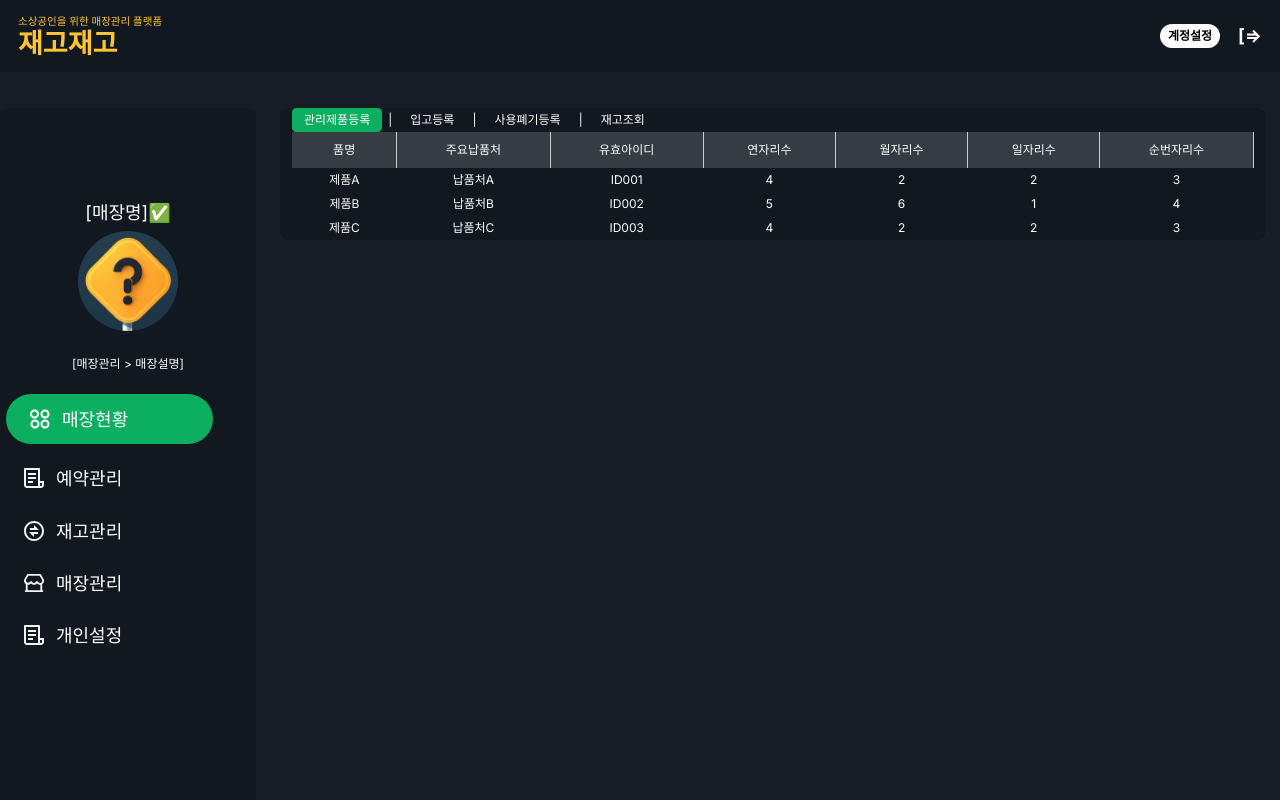
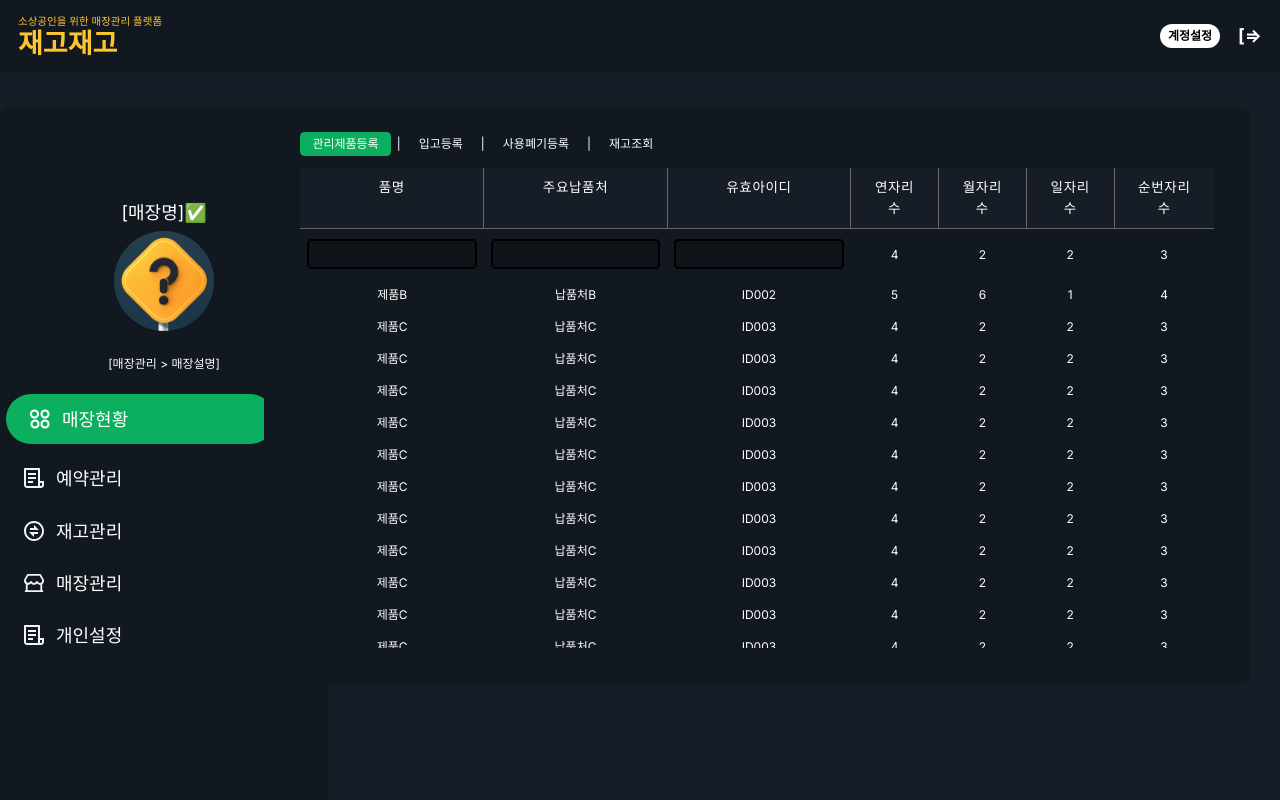
Before and after one commit to jaego-jaego/jaego-jaego-frontend, a Next.js app: page /management/stock in a window 1280 px wide. Shown: the top 800 px of the page. Built offline with nearby package versions, Linux system fonts and the light colour scheme.

Commit message:
[layout] 재고관리 테이블 레이아웃 개발중

```diff
--- a/app/layout.tsx
+++ b/app/layout.tsx
@@ -17,7 +17,7 @@ export default function RootLayout({
   children: React.ReactNode;
 }) {
   return (
-    <html lang="en" className="">
+    <html lang="en" className="bg-[#161D26]">
       <Providers>
         <body className={inter.className}>
           <Header />
--- a/app/management/layout.tsx
+++ b/app/management/layout.tsx
@@ -7,11 +7,11 @@ export default function ManagementLayout({
   children: React.ReactNode;
 }) {
   return (
-    <section className="flex bg-[#161D26]">
-      <div className="w-[20%] h-screen min-w-[250px]">
+    <section className="relative">
+      <div className="absolute top-36 min-w-[250px] ">
         <SideMenu />
       </div>
-      <div className="w-[77%] h-[100%] bg-[#12181F] border-box mt-[9rem] ml-[2rem] rounded-xl">
+      <div className="absolute top-36 right-10 w-[77%] bg-[#12181F] border-box p-8 rounded-xl">
         {children}
       </div>
     </section>
--- a/app/management/stock/page.tsx
+++ b/app/management/stock/page.tsx
@@ -3,8 +3,9 @@ import Table from "@/src/components/MoleCules/Table/Table";
 
 export default function stock() {
   return (
-    <div className="px-4">
+    <div className="w-full px-4">
       <TabMenu />
+      <div></div>
       <Table />
     </div>
   );
--- a/app/page.tsx
+++ b/app/page.tsx
@@ -5,7 +5,7 @@ import InventoryManagement from "@/src/components/MoleCules/InventoryManagement/
 
 export default function Home() {
   return (
-    <main className="w-full h-screen flex  box-border p-4 pt-[9vh] bg-[#161D26]">
+    <main className="w-full h-screen flex box-border p-4 bg-[#161D26]">
       <div className="w-[75%] ml-[5%] bg-slate-200 ">
         <div className="flex">
           <div className="w-1/2">{/* <InventoryManagement /> */}</div>
--- a/src/components/Atoms/Table/TableColumn.tsx
+++ b/src/components/Atoms/Table/TableColumn.tsx
@@ -5,5 +5,5 @@ import React from "react";
 // }
 
 export default function TableColumn<T>({ data }: any) {
-  return <td className="border px-4 py-2 text-center">{data}</td>;
+  return <td className=" px-2 py-[10px] text-center text-white">{data}</td>;
 }
--- a/src/components/MoleCules/Menu/SideMenu.tsx
+++ b/src/components/MoleCules/Menu/SideMenu.tsx
@@ -6,7 +6,7 @@ import Skeleton from "@/src/utils/Skeleton";
 export default function SideMenu() {
   return (
     <div>
-      <div className="w-inherit h-[100%] bg-[#12181F] border-box mt-[9rem] pt-[8rem] pb-60 rounded-xl">
+      <div className="w-inherit h-lvh bg-[#12181F] border-box pt-[8rem] pb-60 rounded-xl">
         <div>
           <p className="text-center text-color-white text-md mb-3">
             [매장명]✅
--- a/src/components/MoleCules/Table/Table.tsx
+++ b/src/components/MoleCules/Table/Table.tsx
@@ -6,9 +6,24 @@ export default function Table<T>() {
     {
       id: "1",
       data: {
-        name: "제품A",
-        shop: "납품처A",
-        itemId: "ID001",
+        name: (
+          <input
+            type="text"
+            className="text-white w-[99%] h-[30px] bg-[#00000030] border-2 border-solid border-black rounded-md"
+          />
+        ),
+        shop: (
+          <input
+            type="text"
+            className="text-white w-[99%] h-[30px] bg-[#00000030] border-2 border-solid border-black rounded-md"
+          />
+        ),
+        itemId: (
+          <input
+            type="text"
+            className="text-white w-[99%] h-[30px] bg-[#00000030] border-2 border-solid border-black rounded-md"
+          />
+        ),
         year: 4,
         month: 2,
         day: 2,
@@ -39,6 +54,199 @@ export default function Table<T>() {
         number: 3,
       },
     },
+    {
+      id: "3",
+      data: {
+        name: "제품C",
+        shop: "납품처C",
+        itemId: "ID003",
+        year: 4,
+        month: 2,
+        day: 2,
+        number: 3,
+      },
+    },
+    {
+      id: "3",
+      data: {
+        name: "제품C",
+        shop: "납품처C",
+        itemId: "ID003",
+        year: 4,
+        month: 2,
+        day: 2,
+        number: 3,
+      },
+    },
+    {
+      id: "3",
+      data: {
+        name: "제품C",
+        shop: "납품처C",
+        itemId: "ID003",
+        year: 4,
+        month: 2,
+        day: 2,
+        number: 3,
+      },
+    },
+    {
+      id: "3",
+      data: {
+        name: "제품C",
+        shop: "납품처C",
+        itemId: "ID003",
+        year: 4,
+        month: 2,
+        day: 2,
+        number: 3,
+      },
+    },
+    {
+      id: "3",
+      data: {
+        name: "제품C",
+        shop: "납품처C",
+        itemId: "ID003",
+        year: 4,
+        month: 2,
+        day: 2,
+        number: 3,
+      },
+    },
+    {
+      id: "3",
+      data: {
+        name: "제품C",
+        shop: "납품처C",
+        itemId: "ID003",
+        year: 4,
+        month: 2,
+        day: 2,
+        number: 3,
+      },
+    },
+    {
+      id: "3",
+      data: {
+        name: "제품C",
+        shop: "납품처C",
+        itemId: "ID003",
+        year: 4,
+        month: 2,
+        day: 2,
+        number: 3,
+      },
+    },
+    {
+      id: "3",
+      data: {
+        name: "제품C",
+        shop: "납품처C",
+        itemId: "ID003",
+        year: 4,
+        month: 2,
+        day: 2,
+        number: 3,
+      },
+    },
+    {
+      id: "3",
+      data: {
+        name: "제품C",
+        shop: "납품처C",
+        itemId: "ID003",
+        year: 4,
+        month: 2,
+        day: 2,
+        number: 3,
+      },
+    },
+    {
+      id: "3",
+      data: {
+        name: "제품C",
+        shop: "납품처C",
+        itemId: "ID003",
+        year: 4,
+        month: 2,
+        day: 2,
+        number: 3,
+      },
+    },
+    {
+      id: "3",
+      data: {
+        name: "제품C",
+        shop: "납품처C",
+        itemId: "ID003",
+        year: 4,
+        month: 2,
+        day: 2,
+        number: 3,
+      },
+    },
+    {
+      id: "3",
+      data: {
+        name: "제품f",
+        shop: "납품처f",
+        itemId: "ID003",
+        year: 4,
+        month: 2,
+        day: 2,
+        number: 3,
+      },
+    },
+    {
+      id: "3",
+      data: {
+        name: "제품f",
+        shop: "납품처f",
+        itemId: "ID003",
+        year: 4,
+        month: 2,
+        day: 2,
+        number: 3,
+      },
+    },
+    {
+      id: "3",
+      data: {
+        name: "제품f",
+        shop: "납품처f",
+        itemId: "ID003",
+        year: 4,
+        month: 2,
+        day: 2,
+        number: 3,
+      },
+    },
+    {
+      id: "3",
+      data: {
+        name: "제품f",
+        shop: "납품처f",
+        itemId: "ID003",
+        year: 4,
+        month: 2,
+        day: 2,
+        number: 3,
+      },
+    },
+    {
+      id: "3",
+      data: {
+        name: "제품ll",
+        shop: "납품처f",
+        itemId: "ID003",
+        year: 4,
+        month: 2,
+        day: 2,
+        number: 3,
+      },
+    },
+
     // 나머지 데이터도 같은 형식으로 추가
   ];
 
@@ -53,14 +261,20 @@ export default function Table<T>() {
   ];
 
   return (
-    <table className="border-collapse border w-full text-white mx-auto">
-      <thead>
-        <tr>
+    <div className="flex flex-col">
+      <div className="my-2 overflow-x-auto sm:-mx-6 lg:-mx-8">
+        <div className="py-2 align-middle inline-block min-w-full sm:px-6 lg:px-8">
+          <div className="sm:rounded-lg">
+            <div className="h-[60vh] overflow-auto">
+              <table className="min-w-full">
+                <thead className="sticky top-0 bg-[#161D26] border-b-[0.5px] border-[#656565] border-solid">
+                  <tr className="">
                     {tableHeaders.map((headerList) => {
                       return (
                         <th
                           key={headerList.id}
-                className="relative border-r-[1px] border-solid border-[#ccc] px-4 py-4  bg-[#161D26] after:absolute after:left-0 after:top-0 after:w-full after:h-full after:bg-[#ffffff23]"
+                          scope="col"
+                          className="px-6 py-3 text-center text-lg font-medium text-white border-r-[0.5px] border-solid border-[#656565] tracking-wider last:border-0"
                         >
                           {headerList.label}
                         </th>
@@ -68,7 +282,7 @@ export default function Table<T>() {
                     })}
                   </tr>
                 </thead>
-      <tbody>
+                <tbody className=" divide-y divide-gray-200 overflow-auto h-full">
                   {mockData.map((row: any) => (
                     <tr key={row.id}>
                       <TableColumn data={row.data.name} />
@@ -78,10 +292,14 @@ export default function Table<T>() {
                       <TableColumn data={row.data.month} />
                       <TableColumn data={row.data.day} />
                       <TableColumn data={row.data.number} />
-            {/* 다른 열에 대한 데이터 채우기 */}
                     </tr>
                   ))}
                 </tbody>
               </table>
+            </div>
+          </div>
+        </div>
+      </div>
+    </div>
   );
 }
```
Lines whose indentation alone changed are shown as unchanged.
